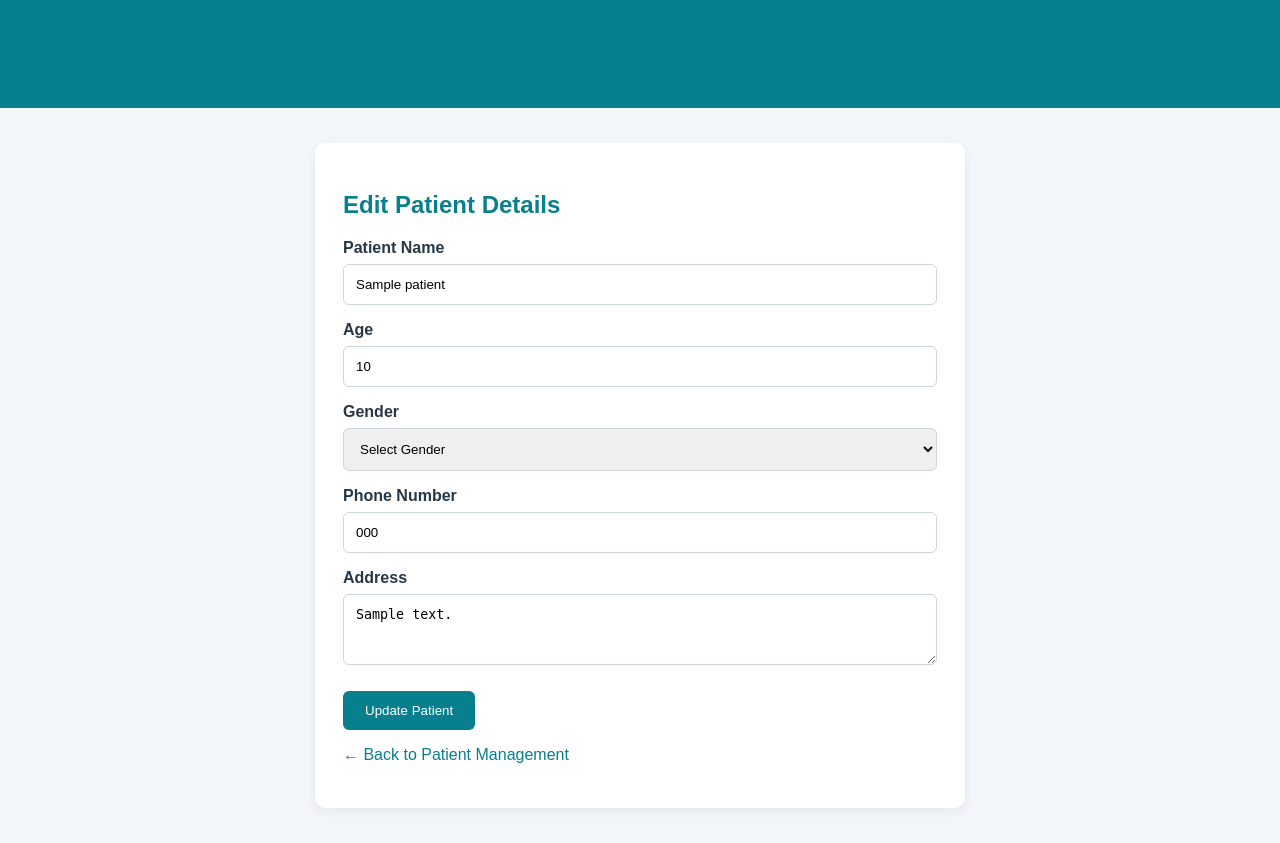
After one commit to alandeepu77/hospital-discharge-management-system, a PHP site: page /admin/edit_patient.php?id=1 in a window 1280 px wide. The commit adds this page. Run offline with PHP 8.4, Linux system fonts and the light colour scheme; the visitor is signed in with stand-in values (Sample User, id 1); tables that the repository leaves empty or names only in its code hold one stand-in row (values such as "Sample post").

Commit message:
patients editing functionality is added

```diff
--- /dev/null
+++ b/admin/edit_patient.php
@@ -0,0 +1,237 @@
+
+<?php
+session_start();
+
+require_once "../config/database.php";
+
+// Admin access protection
+if (!isset($_SESSION["user_id"]) || $_SESSION["role"] !== "admin") {
+    header("Location: ../login.php");
+    exit;
+}
+
+$error = "";
+$message = "";
+
+// Get patient ID
+$patient_id = filter_input(INPUT_GET, "id", FILTER_VALIDATE_INT);
+
+if (!$patient_id || $patient_id < 1) {
+    die("Invalid patient ID.");
+}
+
+// Fetch patient details
+$stmt = $conn->prepare(
+    "SELECT * FROM patients WHERE patient_id = ?"
+);
+$stmt->execute([$patient_id]);
+
+$patient = $stmt->fetch(PDO::FETCH_ASSOC);
+
+if (!$patient) {
+    die("Patient not found.");
+}
+
+// Update patient details
+if ($_SERVER["REQUEST_METHOD"] === "POST") {
+
+    $name = trim($_POST["patient_name"] ?? "");
+    $age = $_POST["age"] ?? "";
+    $gender = $_POST["gender"] ?? "";
+    $phone = trim($_POST["phone"] ?? "");
+    $address = trim($_POST["address"] ?? "");
+
+    if ($name === "") {
+        $error = "Patient name is required.";
+    } elseif ($age !== "" && (!ctype_digit($age) || (int)$age < 0 || (int)$age > 150)) {
+        $error = "Please enter a valid age.";
+    } elseif (!in_array($gender, ["Male", "Female", "Other", ""], true)) {
+        $error = "Please select a valid gender.";
+    } else {
+
+        $update = $conn->prepare(
+            "UPDATE patients
+             SET patient_name = ?, age = ?, gender = ?, phone = ?, address = ?
+             WHERE patient_id = ?"
+        );
+
+        $update->execute([
+            $name,
+            $age === "" ? null : (int)$age,
+            $gender === "" ? null : $gender,
+            $phone,
+            $address,
+            $patient_id
+        ]);
+
+        $message = "Patient details updated successfully!";
+
+        // Refresh displayed patient details
+        $stmt->execute([$patient_id]);
+        $patient = $stmt->fetch(PDO::FETCH_ASSOC);
+    }
+}
+?>
+
+<!DOCTYPE html>
+<html lang="en">
+<head>
+<meta charset="UTF-8">
+<meta name="viewport" content="width=device-width, initial-scale=1.0">
+<title>Edit Patient</title>
+
+<style>
+body {
+    margin: 0;
+    font-family: Arial, sans-serif;
+    background: #f2f6fa;
+    color: #263746;
+}
+
+header {
+    background: #087f8c;
+    color: white;
+    padding: 20px 7%;
+}
+
+.container {
+    max-width: 650px;
+    width: 90%;
+    margin: 35px auto;
+}
+
+.card {
+    background: white;
+    padding: 28px;
+    border-radius: 10px;
+    box-shadow: 0 3px 12px rgba(0,0,0,0.06);
+}
+
+h2 {
+    color: #087f8c;
+}
+
+label {
+    display: block;
+    margin-top: 16px;
+    font-weight: bold;
+}
+
+input, select, textarea {
+    width: 100%;
+    padding: 12px;
+    margin-top: 7px;
+    border: 1px solid #ccd5dc;
+    border-radius: 6px;
+    box-sizing: border-box;
+}
+
+textarea {
+    resize: vertical;
+}
+
+button {
+    margin-top: 22px;
+    padding: 12px 22px;
+    background: #087f8c;
+    color: white;
+    border: none;
+    border-radius: 6px;
+    cursor: pointer;
+}
+
+button:hover {
+    background: #066773;
+}
+
+a {
+    color: #087f8c;
+    text-decoration: none;
+}
+
+.message {
+    color: green;
+}
+
+.error {
+    color: red;
+}
+</style>
+</head>
+
+<body>
+
+<header>
+    <h2>Hospital Discharge Management System</h2>
+</header>
+
+<div class="container">
+
+    <div class="card">
+
+        <h2>Edit Patient Details</h2>
+
+        <?php if ($message): ?>
+            <p class="message"><?= htmlspecialchars($message) ?></p>
+        <?php endif; ?>
+
+        <?php if ($error): ?>
+            <p class="error"><?= htmlspecialchars($error) ?></p>
+        <?php endif; ?>
+
+        <form method="POST">
+
+            <label>Patient Name</label>
+            <input
+                type="text"
+                name="patient_name"
+                value="<?= htmlspecialchars($patient["patient_name"]) ?>"
+                required
+            >
+
+            <label>Age</label>
+            <input
+                type="number"
+                name="age"
+                min="0"
+                max="150"
+                value="<?= htmlspecialchars((string)($patient["age"] ?? "")) ?>"
+            >
+
+            <label>Gender</label>
+            <select name="gender">
+                <option value="">Select Gender</option>
+
+                <?php foreach (["Male", "Female", "Other"] as $option): ?>
+                    <option value="<?= $option ?>"
+                        <?= $patient["gender"] === $option ? "selected" : "" ?>>
+                        <?= $option ?>
+                    </option>
+                <?php endforeach; ?>
+
+            </select>
+
+            <label>Phone Number</label>
+            <input
+                type="tel"
+                name="phone"
+                value="<?= htmlspecialchars($patient["phone"] ?? "") ?>"
+            >
+
+            <label>Address</label>
+            <textarea name="address" rows="3"><?= htmlspecialchars($patient["address"] ?? "") ?></textarea>
+
+            <button type="submit">Update Patient</button>
+
+        </form>
+
+        <p>
+            <a href="patients.php">← Back to Patient Management</a>
+        </p>
+
+    </div>
+
+</div>
+
+</body>
+</html>
--- a/admin/patients.php
+++ b/admin/patients.php
@@ -287,6 +287,7 @@ th {
                     <th>Age</th>
                     <th>Gender</th>
                     <th>Phone</th>
+                    <th>Action</th>
                 </tr>
 
                 <?php if (count($patients) > 0): ?>
@@ -298,6 +299,11 @@ th {
                             <td><?= htmlspecialchars((string)($patient["age"] ?? "")) ?></td>
                             <td><?= htmlspecialchars($patient["gender"] ?? "") ?></td>
                             <td><?= htmlspecialchars($patient["phone"] ?? "") ?></td>
+                            <td>
+    <a href="edit_patient.php?id=<?= $patient['patient_id'] ?>">
+        Edit
+    </a>
+</td>
                         </tr>
                     <?php endforeach; ?>
 
```
